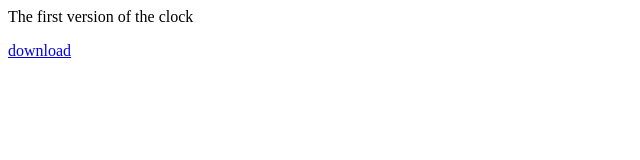
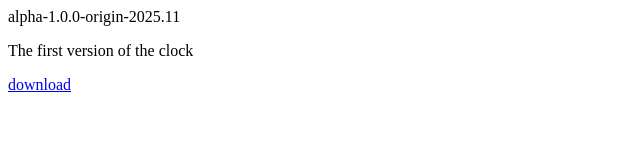
Before and after one commit to Fi-Cap/Fi-Cap.github.io, a website: page resource/DesktopDigitalClock/alpha-1.0.0-origin-2025.11/index.html in a window 1280 px wide. Shown: the whole page, without its empty margins (0-640 px from the left). Drawn offline with Linux system fonts and the light colour scheme.

Commit message:
Fix header tag formatting in index.html

```diff
--- a/resource/DesktopDigitalClock/alpha-1.0.0-origin-2025.11/index.html
+++ b/resource/DesktopDigitalClock/alpha-1.0.0-origin-2025.11/index.html
@@ -3,7 +3,7 @@
     <title>alpha-1.0.0-origin-2025.11</title>
   </head>
   <body>
-    <h><alpha-1.0.0-origin-2025.11</h>
+    <h>alpha-1.0.0-origin-2025.11</h>
     <p>The first version of the clock</p>
     <a href="alpha-1.0.0-origin-2025.11.zip">download</a>
   </body>
```
